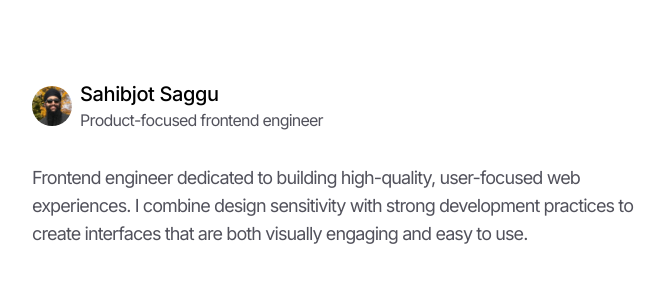
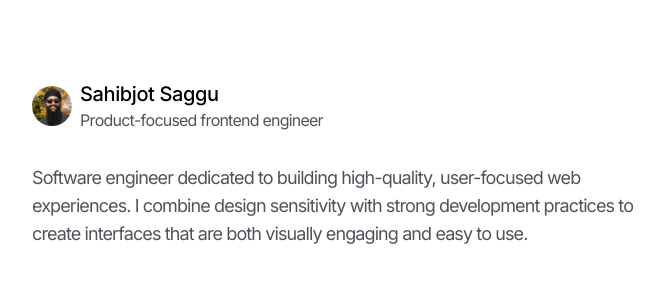
Before and after one commit to skyline-systems/personal-site, a Next.js app: page / in a window 1280 px wide. Shown: the top 298 px of the page, without its empty margins (304-975 px from the left). Built offline with nearby package versions, Linux system fonts and the light colour scheme.

Commit message:
update description

```diff
--- a/app/layout.tsx
+++ b/app/layout.tsx
@@ -13,7 +13,7 @@ export const viewport: Viewport = {
 
 export const metadata: Metadata = {
   title: 'Sahibjot Saggu',
-  description: `Sahibjot Saggu is a frontend engineer dedicated to building high-quality, user-focused web experiences. He combines design sensitivity with strong development practices to create interfaces that are both visually engaging and easy to use.`,
+  description: `Sahibjot Saggu is a software engineer dedicated to building high-quality, user-focused web experiences. He combines design sensitivity with strong development practices to create interfaces that are both visually engaging and easy to use.`,
 }
 
 const inter = Inter({
--- a/app/page.tsx
+++ b/app/page.tsx
@@ -137,7 +137,7 @@ export default function Personal() {
       >
         <div className="flex-1">
           <p className="text-lg tracking-tighter text-zinc-600 dark:text-zinc-400">
-            Frontend engineer dedicated to building high-quality, user-focused
+            Software engineer dedicated to building high-quality, user-focused
             web experiences. I combine design sensitivity with strong
             development practices to create interfaces that are both visually
             engaging and easy to use.
```
